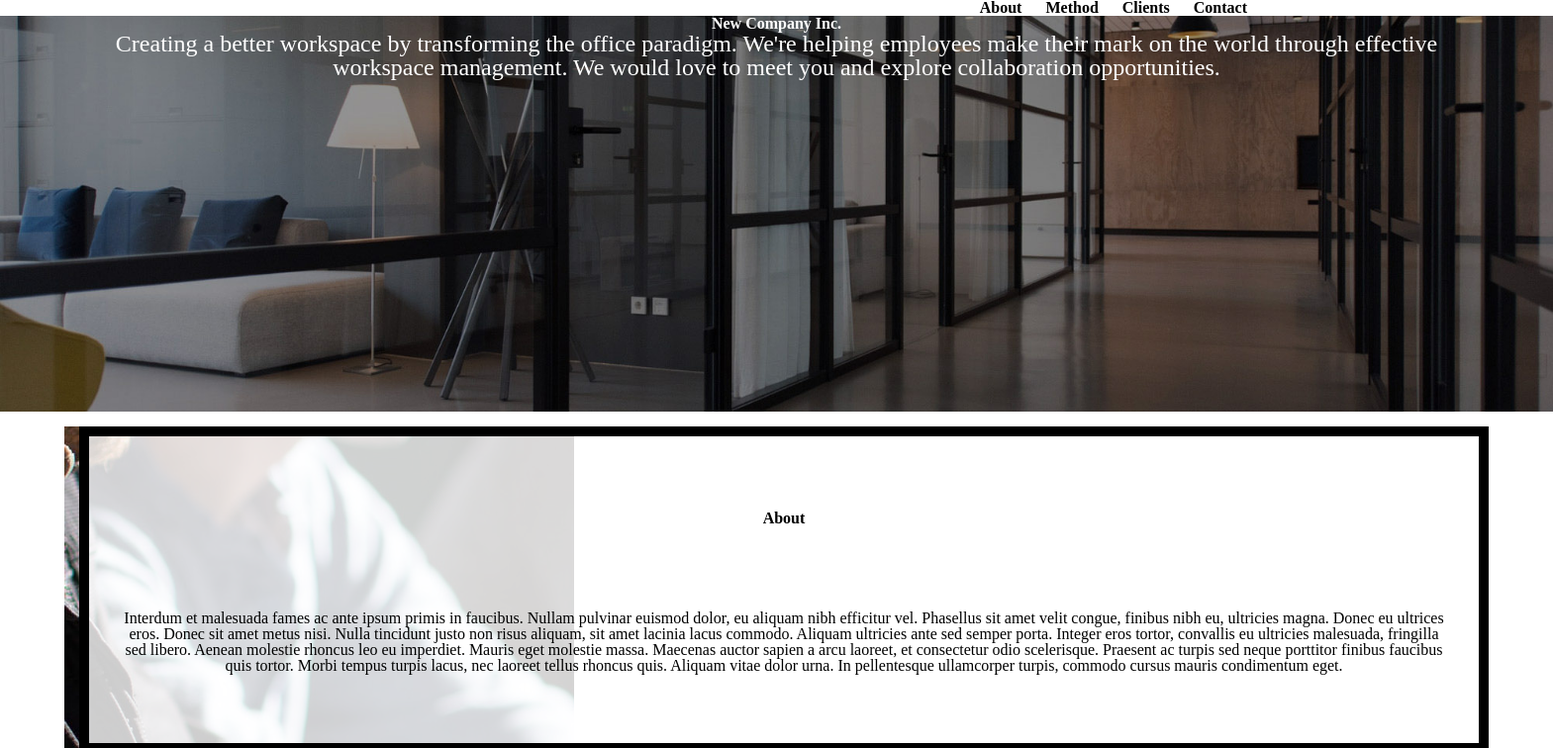
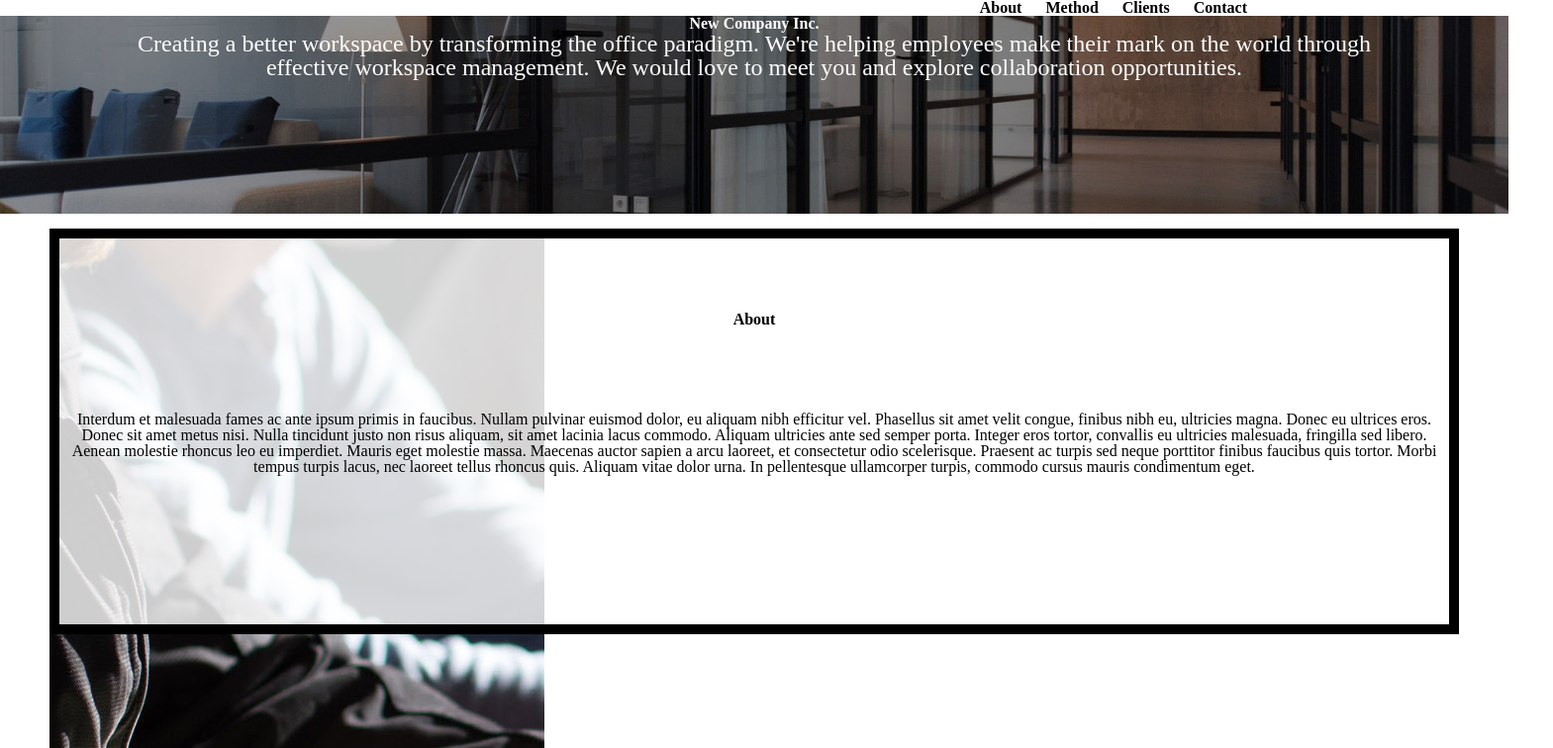
Before and after one commit to infinity0807/hw3_2024, a plain HTML site: page index.html in a window 1280 px wide. Shown: the top 756 px of the page at 99% size, 1569 px wide, since content can reach past the window. Drawn offline with Linux system fonts and the light colour scheme.

Commit message:
Add files via upload

```diff
--- a/css/style.css
+++ b/css/style.css
@@ -128,7 +128,7 @@ nav a:focus {
 
 /* Step 3: Write selector/rule property to style all elements when in focus*/
 *:focus {
-  border: 2px solid blue
+  border: 2px solid
 }
 
 
@@ -136,19 +136,20 @@ nav a:focus {
 .container{
   display: grid;
   grid-template-columns: 1fr 5fr 1fr;
-  gap: 15px;
+  row-gap: 15px;
 
 }
 
 /* Step 5: Write selector/rule property to add the background image to the
 first div in the grid  and place it in the grid. */
 
-.container > :first-child {
+.container  div:first-child {
     background-image: url('../images/header.jpg');
-    background-attachment: fixed;
-    background-position: center;
-    background-repeat: no-repeat;
-    background-size: cover;
+    background-attachment: fixed; /* Parallax effect */
+    background-position: center;  /* Parallax effect */
+    background-repeat: no-repeat; /* Parallax effect */
+    background-size: cover;       /* Parallax effect */
+    height: 200px;                /* Parallax effect */
     grid-column: 1 / -1;
 }
 
@@ -160,27 +161,32 @@ first div in the grid  and place it in the grid. */
 
 
 .about {
+  display: grid;
   grid-column: 2 / 3;
   grid-row: 2;
       }
 
 .method {
+  display: grid;
   grid-column: 2 / 3;
   grid-row: 3;
       }
 
 .clients {
+  display: grid;
   grid-column: 2 / 3;
   grid-row: 4;
   }
 
 .contact {
+  display: grid;
   grid-column: 2 / 3;
   grid-row: 5;
   }
 
 
 .about-image {
+  display: grid;
   grid-column: 1 / -1;
   max-height: 600px;
   overflow: hidden;
@@ -188,6 +194,7 @@ first div in the grid  and place it in the grid. */
   }
 
 .method-image {
+  display: grid;
   grid-column: 1 / -1;
   max-height: 600px;
   overflow: hidden;
@@ -195,6 +202,7 @@ first div in the grid  and place it in the grid. */
   }
 
 .clients-image {
+  display: grid;
   grid-column: 1 / -1;
   max-height: 600px;
   overflow: hidden;
@@ -202,6 +210,7 @@ first div in the grid  and place it in the grid. */
   }
 
 .contact-image {
+  display: grid;
   grid-column: 1 / -1;
   max-height: 600px;
 
@@ -213,12 +222,22 @@ first div in the grid  and place it in the grid. */
 
 
  /* Step 8: Write the selector/rule property to style the .text-block class. */
+/* For the text block */
 .text-block {
-  display: grid;
-  place-items: center;
+  position: relative;
+  margin: 0 auto;
+  vertical-align: middle;
+  border: 10px solid black;
   text-align: center;
-  max-height: 500px;
+  max-height: 400px;
+  padding: 70px 0;
 }
+
+.text-block p h2{
+
+  vertical-align: middle; /* This centers the content vertically */
+}
+
 
 
 
@@ -228,7 +247,6 @@ first div in the grid  and place it in the grid. */
 
   /* Step 9: Write the selector/rule property to style the nav element */
   nav {
-    /* Align nav to the other side of the window, padding 30px top and bottom */
     display: grid;
     padding: 30px 0;
     text-align: right;
@@ -237,7 +255,6 @@ first div in the grid  and place it in the grid. */
 
   /* Step 10: Write the selector/rule property to update the .container class */
   .container {
-    /* Define the new grid with five columns */
     display: grid;
     grid-template-columns: 50px auto 500px auto 50px;
   }
@@ -245,13 +262,11 @@ first div in the grid  and place it in the grid. */
 
   /* Steps 11 and 12: Update the grid-column property of the grid's children (where-needed)*/
   .about, .clients, .method-image, .contact-image {
-    /* Start in the third column and span two columns */
     display: grid;
     grid-column: 3 / span 2;
   }
 
   .method, .contact, .about-image, .clients-image {
-    /* Start in the second column and span two columns */
     display: grid;
     grid-column: 2 / span 2;
   }
@@ -260,10 +275,10 @@ first div in the grid  and place it in the grid. */
 
  /* Step 13:Write the selector/rule property to update the .text-block class */
   .text-block {
-  /* Set a maximum height and ensure content is reachable */
    display: grid;
    max-height: 250px;
    overflow: auto;
+
  }
 
 }
```
Lines whose indentation alone changed are shown as unchanged.
